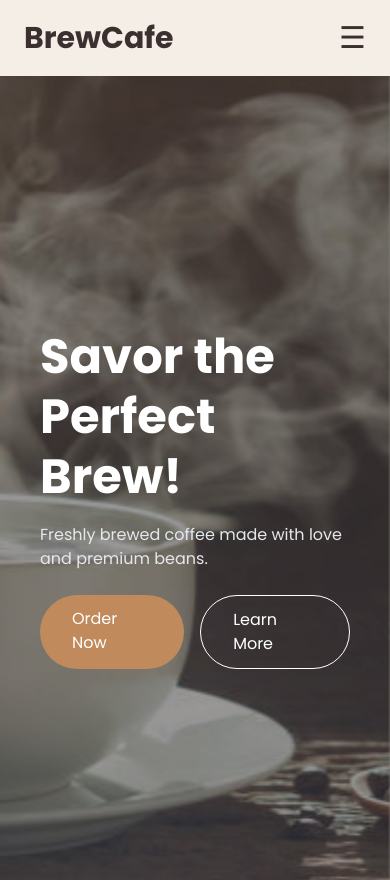
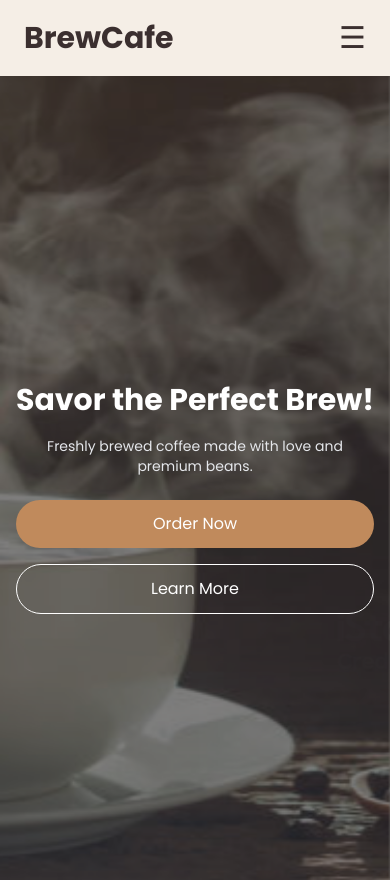
Before and after one commit to 110820/cafe, a React (Vite) app: page / in a window 390 px wide. Shown: the top 880 px of the page. Built offline with nearby package versions, Linux system fonts and the light colour scheme.

Commit message:
Updated UI and fixed navbar responsiveness

```diff
--- a/src/components/Hero.jsx
+++ b/src/components/Hero.jsx
@@ -8,35 +8,30 @@ import coffee3 from "../assets/bg3.jpg";
 import coffee4 from "../assets/bg4.jpg";
 import coffee5 from "../assets/bg5.jpg";
 import coffee6 from "../assets/bg6.jpg";
-// import coffee7 from "../assets/bg7.jpg";
-// import coffee8 from "../assets/bg8.jpg";
-// import coffee9 from "../assets/bg9.jpg";
 
-const images = [
-  coffee1,
-  coffee2,
-  coffee3,
-  coffee4,
-  coffee5,
-  coffee6,
-  // coffee7,
-  // coffee8,
-  // coffee9,
-];
+const images = [coffee1, coffee2, coffee3, coffee4, coffee5, coffee6];
 
 const Hero = () => {
   const [current, setCurrent] = useState(0);
 
   useEffect(() => {
-    const interval = setInterval(() => {
-      setCurrent((prev) => (prev + 1) % images.length);
-    }, 3000); // 3 seconds
+  // Preload images
+  images.forEach((img) => {
+    const image = new Image();
+    image.src = img;
+  });
 
-    return () => clearInterval(interval);
-  }, []);
+  const interval = setInterval(() => {
+    setCurrent((prev) => (prev + 1) % images.length);
+  }, 3000);
+
+  return () => clearInterval(interval);
+}, []);
+
+
 
   return (
-    <section className="relative w-full min-h-screen flex items-center overflow-hidden">
+    <section className="relative w-full min-h-[100vh] flex items-center overflow-hidden">
 
       {/* Background Slider */}
       {images.map((img, index) => (
@@ -47,40 +42,43 @@ const Hero = () => {
           }`}
           style={{
             backgroundImage: `url(${img})`,
-            backgroundSize: "cover",           // cover entire section
-            backgroundRepeat: "no-repeat",     // prevent tiling
-            backgroundPosition: "center center", // center perfectly
+            backgroundSize: "cover",
+            backgroundRepeat: "no-repeat",
+            backgroundPosition: "center",
           }}
         />
       ))}
 
       {/* Dark Overlay */}
-      <div className="absolute inset-0 bg-black/40"></div>
+      <div className="absolute inset-0 bg-black/50"></div>
 
       {/* Content */}
-      <div className="relative z-10 px-10 md:px-20 max-w-xl">
-        <h1 className="text-5xl md:text-6xl font-bold text-white leading-tight">
-          Savor the <br /> Perfect Brew!
+      <div className="relative z-10 w-full px-4 sm:px-8 md:px-16 lg:px-20 max-w-3xl text-center md:text-left">
+
+        <h1 className="text-3xl sm:text-4xl md:text-5xl lg:text-6xl font-bold text-white leading-tight">
+          Savor the <br className="hidden sm:block" /> Perfect Brew!
         </h1>
 
-        <p className="mt-4 text-gray-200">
+        <p className="mt-4 text-gray-200 text-sm sm:text-base md:text-lg max-w-xl mx-auto md:mx-0">
           Freshly brewed coffee made with love and premium beans.
         </p>
 
-        <div className="mt-6 flex gap-4">
-          {/* Order Now Button as Link */}
+        <div className="mt-6 flex flex-col sm:flex-row gap-4 justify-center md:justify-start">
+
           <Link
             to="/menu"
-            className="bg-[#c08a5c] text-white px-8 py-3 rounded-full hover:bg-[#a9744f] transition inline-block"
+            className="bg-[#c08a5c] text-white px-7 py-3 rounded-full hover:bg-[#a9744f] transition text-center"
           >
             Order Now
           </Link>
 
           <Link
             to="/about"
-            className="border border-white text-white px-8 py-3 rounded-full hover:bg-white hover:text-black transition">
+            className="border border-white text-white px-7 py-3 rounded-full hover:bg-white hover:text-black transition text-center"
+          >
             Learn More
           </Link>
+
         </div>
       </div>
     </section>
```
